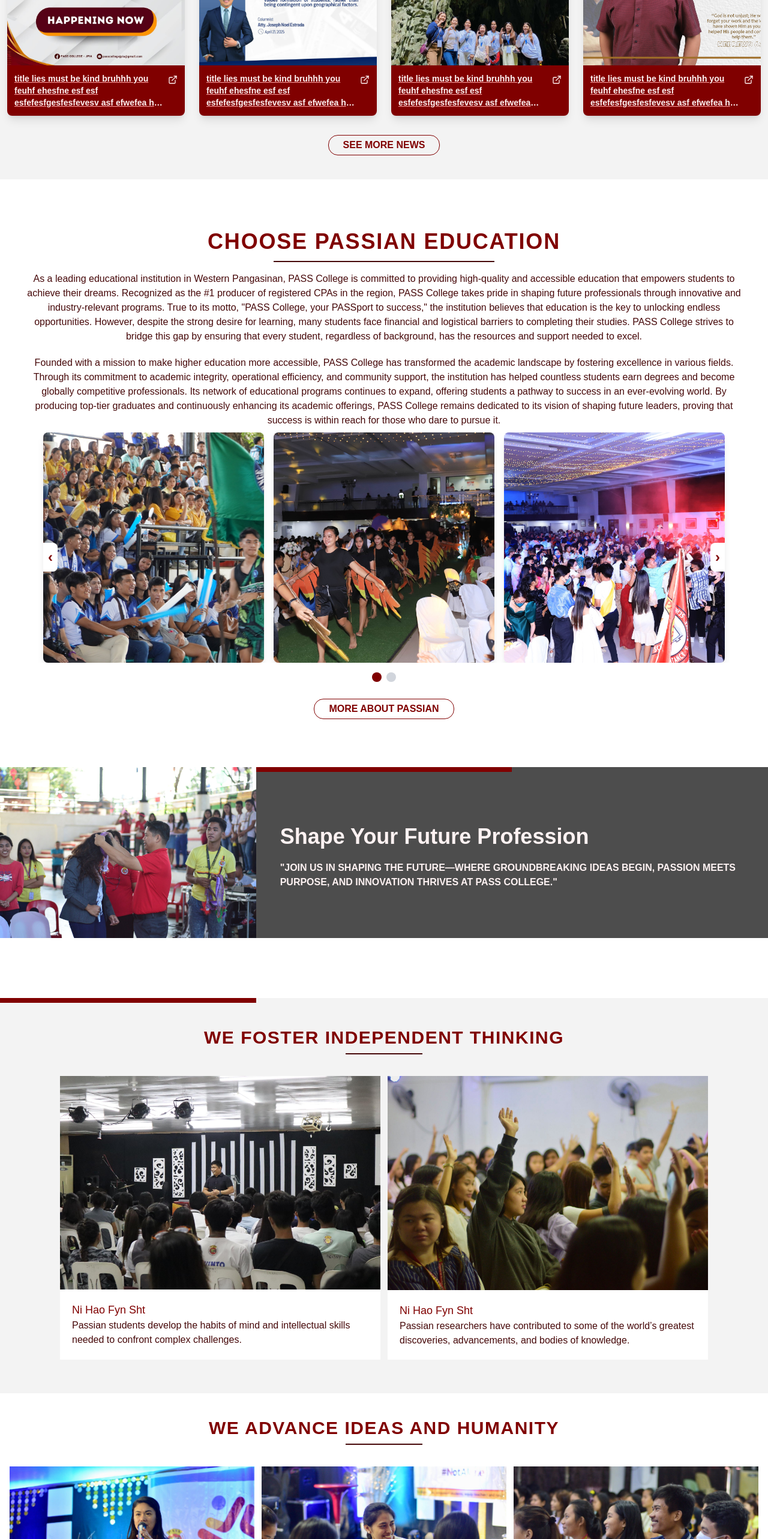
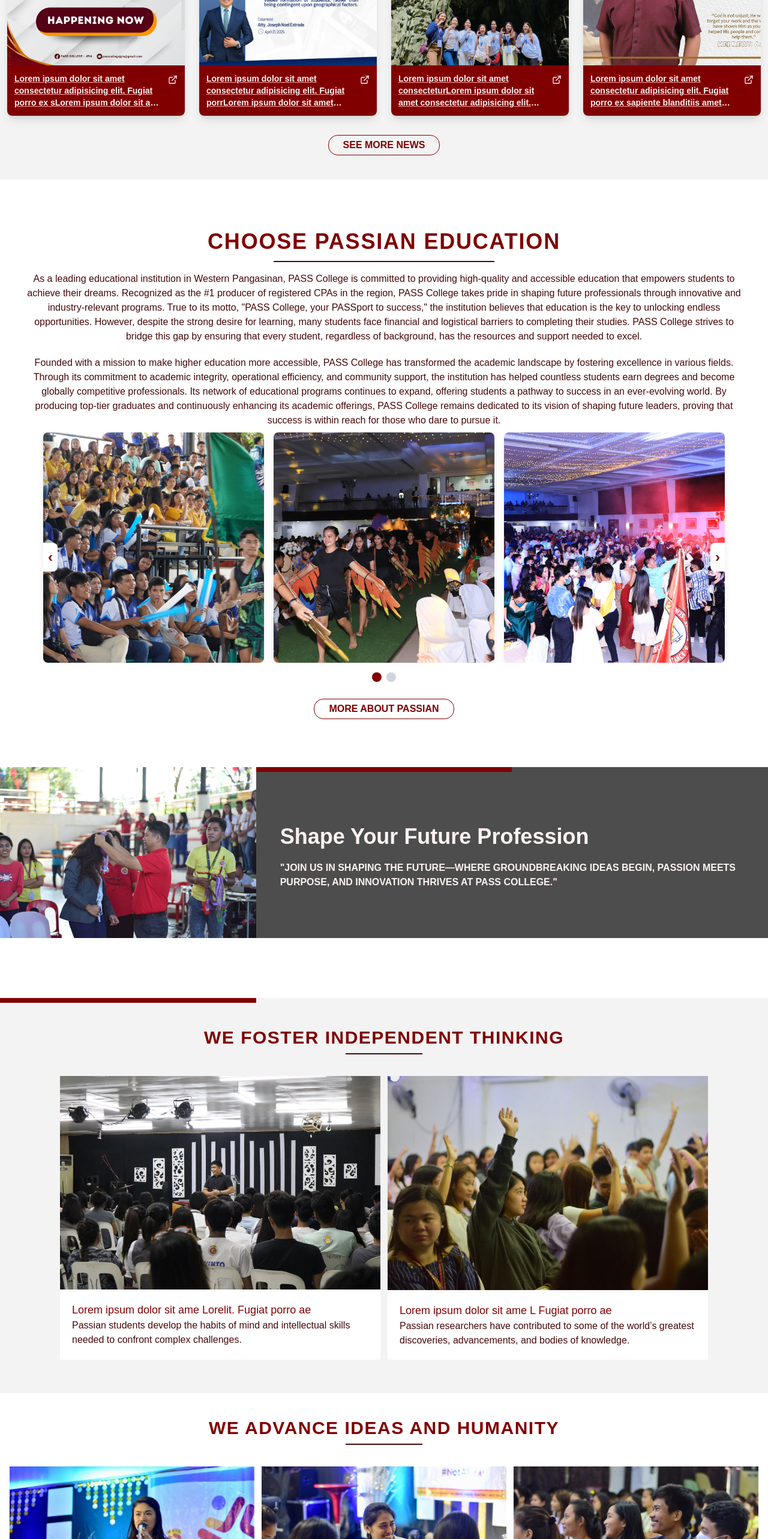
Before and after one commit to mjayhumilde/pass-college-official-website, a React (Vite) app: page / in a window 1280 px wide. Shown: the part 1140-3706 px from the top of the page at 60% size. Built offline with nearby package versions, Linux system fonts and the light colour scheme; a web font is replaced by a local one.

Commit message:
use dummy text content for now

```diff
--- a/src/data/home/advanceIdeas.js
+++ b/src/data/home/advanceIdeas.js
@@ -6,21 +6,21 @@ export let advIdeas = [
   {
     id: 1,
     img: `${advanceIdeas1}`,
-    title: "Intellectual Stress",
+    title: "Lorem ipsum dolor sit ame Lorelit. Fugiat porro ae",
     description:
       "Faculty have a free and challenging environment in which to pursue the most original research.",
   },
   {
     id: 2,
     img: `${advanceIdeas2}`,
-    title: "Community Destroyer",
+    title: "Lorem ipsum dolor sit ame Lorelit. Fugiat porro ae",
     description:
       "As a community partner, we invest in such areas as health, education, economic growth, and the arts.",
   },
   {
     id: 3,
     img: `${advanceIdeas3}`,
-    title: "Global Problem",
+    title: "Lorem ipsum dolor sit ame Lorelit. Fugiat porro ae",
     description:
       "We are an international community of scholars working to solve the world's most pressing issues, with initiatives and programs on all seven continents.",
   },
--- a/src/data/home/foster.js
+++ b/src/data/home/foster.js
@@ -5,14 +5,14 @@ export let foster = [
   {
     id: 1,
     img: `${foster1}`,
-    title: "Ni Hao Fyn Sht",
+    title: "Lorem ipsum dolor sit ame Lorelit. Fugiat porro ae",
     descripton:
       "Passian students develop the habits of mind and intellectual skills needed to confront complex challenges.",
   },
   {
     id: 2,
     img: `${foster2}`,
-    title: "Ni Hao Fyn Sht",
+    title: "Lorem ipsum dolor sit ame L Fugiat porro ae",
     descripton:
       "Passian researchers have contributed to some of the world’s greatest discoveries, advancements, and bodies of knowledge.",
   },
--- a/src/data/news-events/news.js
+++ b/src/data/news-events/news.js
@@ -48,17 +48,17 @@ export let news = [
       `${news2_12}`,
     ],
     description:
-      "title lies must be kind bruhhh you feuhf ehesfne esf esf esfefesfgesfesfevesv asf efwefea h title lies must be kind bruhhh you feuhf ehesfne esf esf esfefesfgesfesfevesv asf efwefea h",
+      "Lorem ipsum dolor sit amet consectetur adipisicing elit. Fugiat porro ex sLorem ipsum dolor sit amet consectetur adipisicing elit. Fugiat porro ex sapiente blanditiis amet earum soluta accusantium maiores, vel aut consequuntur nam, culpa illo ratione ab aliquam perspiciatis. Alias, recusandaeapiente blanditiis amet earum soluta accusantium maiores, vel aut consequuntur nam, culpa illo ratione ab aliquam perspiciatis. Alias, recusandae",
     date: "March 9, 2025",
-    title: "try title tiltel tilteketlei",
+    title: "NEWS TITLE",
   },
   {
     id: 1,
     images: [`${news3_1}`],
     description:
-      "title lies must be kind bruhhh you feuhf ehesfne esf esf esfefesfgesfesfevesv asf efwefea h title lies must be kind bruhhh you feuhf ehesfne esf esf esfefesfgesfesfevesv asf efwefea h",
+      "Lorem ipsum dolor sit amet consectetur adipisicing elit. Fugiat porrLorem ipsum dolor sit amet consectetur adipisicing elit. Fugiat porro ex sapiente blanditiis amet earum soluta accusantium maiores, vel aut consequuntur nam, culpa illo ratione ab aliquam perspiciatis. Alias, recusandaeo ex sapiente blanditiis amet earum soluta accusantium maiores, vel aut consequuntur nam, culpa illo ratione ab aliquam perspiciatis. Alias, recusandae",
     date: "March 9, 2025",
-    title: "try title tiltel tilteketlei",
+    title: "NEWS TITLE",
   },
   {
     id: 2,
@@ -79,7 +79,7 @@ export let news = [
       `${news4_14}`,
     ],
     description:
-      "title lies must be kind bruhhh you feuhf ehesfne esf esf esfefesfgesfesfevesv asf efwefea htitle lies must be kind bruhhh you feuhf ehesfne esf esf esfefesfgesfesfevesv asf efwefea h",
+      "Lorem ipsum dolor sit amet consecteturLorem ipsum dolor sit amet consectetur adipisicing elit. Fugiat porro ex sapiente blanditiis amet earum soluta accusantium maiores, vel aut consequuntur nam, culpa illo ratione ab aliquam perspiciatis. Alias, recusandae adipisicing elit. Fugiat porro ex sapiente blanditiis amet earum soluta accusantium maiores, vel aut consequuntur nam, culpa illo ratione ab aliquam perspiciatis. Alias, recusandae",
     date: "March 9, 2025",
     title: "try title tiltel tilteketlei",
   },
@@ -87,9 +87,9 @@ export let news = [
     id: 3,
     images: [`${news5_1}`],
     description:
-      "title lies must be kind bruhhh you feuhf ehesfne esf esf esfefesfgesfesfevesv asf efwefea h title lies must be kind bruhhh you feuhf ehesfne esf esf esfefesfgesfesfevesv asf efwefea h",
+      "Lorem ipsum dolor sit amet consectetur adipisicing elit. Fugiat porro ex sapiente blanditiis amet earum soluta accusantium maiores, vel Lorem ipsum dolor sit amet consectetur adipisicing elit. Fugiat porro ex sapiente blanditiis amet earum soluta accusantium maiores, vel aut consequuntur nam, culpa illo ratione ab aliquam perspiciatis. Alias, recusandaeaut consequuntur nam, culpa illo ratione ab aliquam perspiciatis. Alias, recusandae",
     date: "March 9, 2025",
-    title: "try title tiltel tilteketlei",
+    title: "NEWS TITLE",
   },
   ////////////////////////////
   //   {
```
